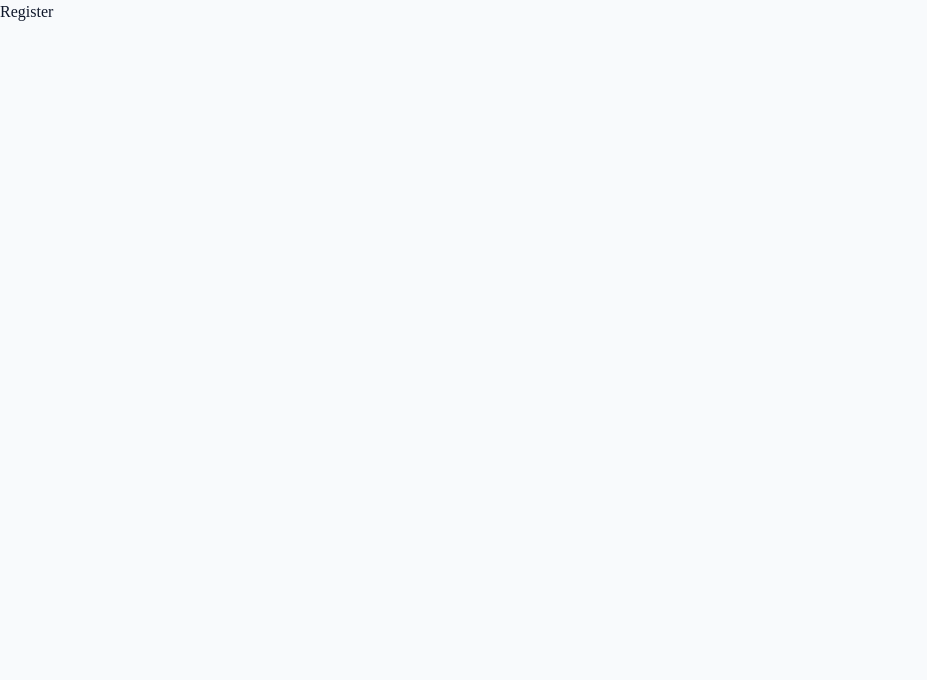
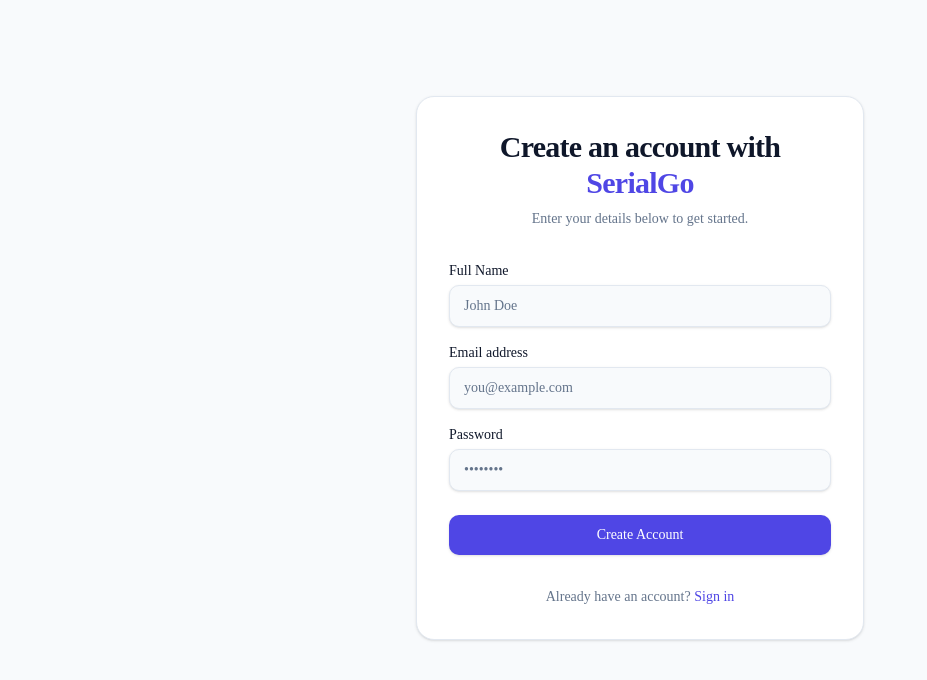
Before and after one commit to pijush512/SerialGo, a Next.js app in the folder serialgo-client/: page /register in a window 1280 px wide. Shown: the top 680 px of the page, without its empty margins (0-927 px from the left). Built offline with nearby package versions, Linux system fonts and the light colour scheme.

Commit message:
Demo register page done

```diff
--- a/serialgo-client/src/app/(auth)/register/page.tsx
+++ b/serialgo-client/src/app/(auth)/register/page.tsx
@@ -1,9 +1,96 @@
-import React from 'react'
+"use client";
 
-const page = () => {
+import React, { useState } from 'react';
+import Link from "next/link";
+
+export default function RegisterPage() {
+  const [name, setName] = useState('');
+  const [email, setEmail] = useState('');
+  const [password, setPassword] = useState('');
+
+  const handleSubmit = (e: React.FormEvent) => {
+    e.preventDefault();
+    // এখানে আপনার রেজিস্ট্রেশন লজিক বা API কল যুক্ত করতে পারেন
+    console.log({ name, email, password });
+  };
+
   return (
-    <div>Register</div>
-  )
+    <div className="flex min-h-[calc(100vh-4rem)] items-center justify-center px-4 py-12 sm:px-6 lg:px-8 bg-background">
+      <div className="w-full max-w-md space-y-8 rounded-2xl border border-border bg-card p-8 shadow-sm">
+
+        {/* Header Title */}
+        <div className="text-center">
+          <h2 className="text-3xl font-bold tracking-tight text-foreground">
+            Create an account with <span className="text-primary">SerialGo</span>
+          </h2>
+          <p className="mt-2 text-sm text-muted-foreground">
+            Enter your details below to get started.
+          </p>
+        </div>
+
+        {/* Form */}
+        <form className="mt-8 space-y-6" onSubmit={handleSubmit}>
+          <div className="space-y-4">
+            <div>
+              <label className="block text-sm font-medium text-foreground mb-1">
+                Full Name
+              </label>
+              <input
+                type="text"
+                required
+                value={name}
+                onChange={(e) => setName(e.target.value)}
+                placeholder="John Doe"
+                className="w-full rounded-lg border border-input bg-background px-3.5 py-2.5 text-sm text-foreground shadow-sm placeholder:text-muted-foreground focus:outline-none focus:ring-2 focus:ring-ring"
+              />
+            </div>
+
+            <div>
+              <label className="block text-sm font-medium text-foreground mb-1">
+                Email address
+              </label>
+              <input
+                type="email"
+                required
+                value={email}
+                onChange={(e) => setEmail(e.target.value)}
+                placeholder="you@example.com"
+                className="w-full rounded-lg border border-input bg-background px-3.5 py-2.5 text-sm text-foreground shadow-sm placeholder:text-muted-foreground focus:outline-none focus:ring-2 focus:ring-ring"
+              />
+            </div>
+
+            <div>
+              <label className="block text-sm font-medium text-foreground mb-1">
+                Password
+              </label>
+              <input
+                type="password"
+                required
+                value={password}
+                onChange={(e) => setPassword(e.target.value)}
+                placeholder="••••••••"
+                className="w-full rounded-lg border border-input bg-background px-3.5 py-2.5 text-sm text-foreground shadow-sm placeholder:text-muted-foreground focus:outline-none focus:ring-2 focus:ring-ring"
+              />
+            </div>
+          </div>
+
+          {/* Submit Button */}
+          <button
+            type="submit"
+            className="w-full rounded-lg bg-primary py-2.5 text-sm font-medium text-primary-foreground shadow-sm hover:opacity-90 transition-opacity"
+          >
+            Create Account
+          </button>
+        </form>
+
+        {/* Footer Link */}
+        <p className="text-center text-sm text-muted-foreground">
+          Already have an account?{' '}
+          <Link href="/login" className="font-medium text-primary hover:underline">
+            Sign in
+          </Link>
+        </p>
+      </div>
+    </div>
+  );
 }
-
-export default page
```
